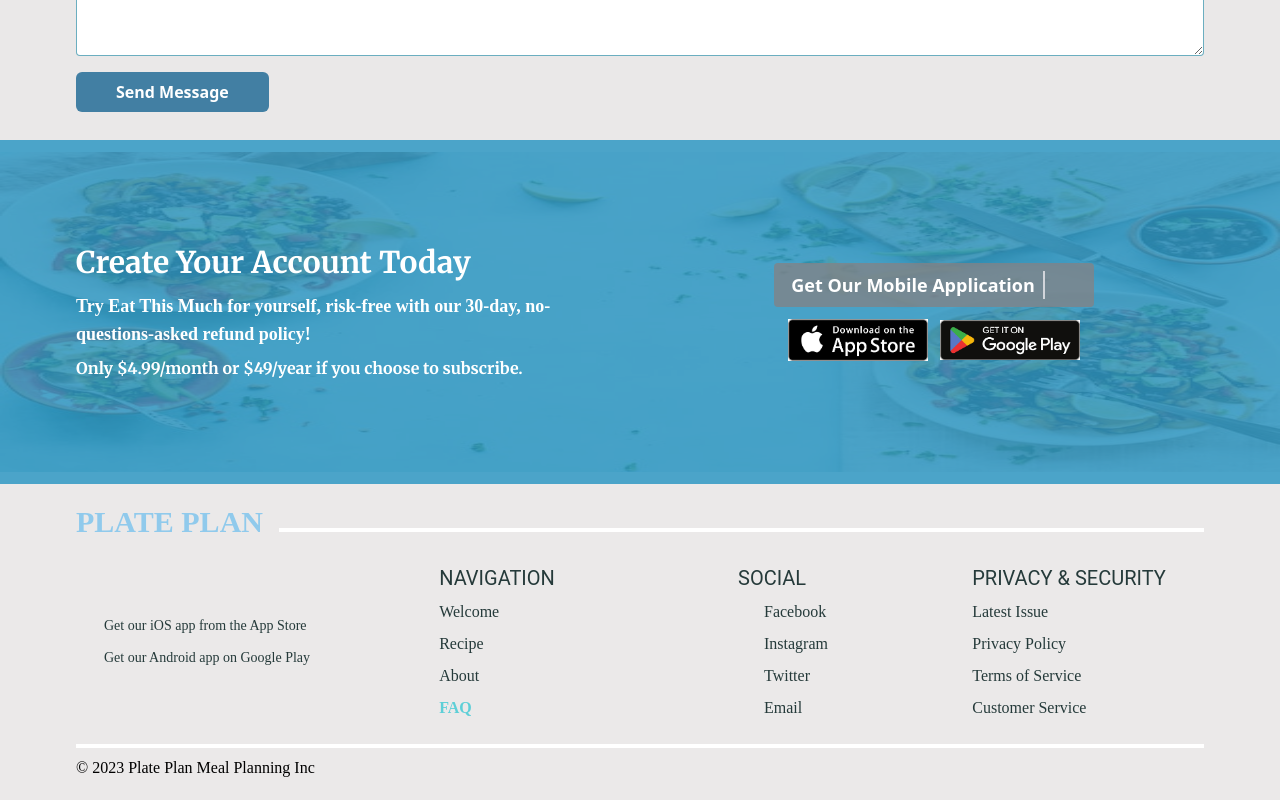
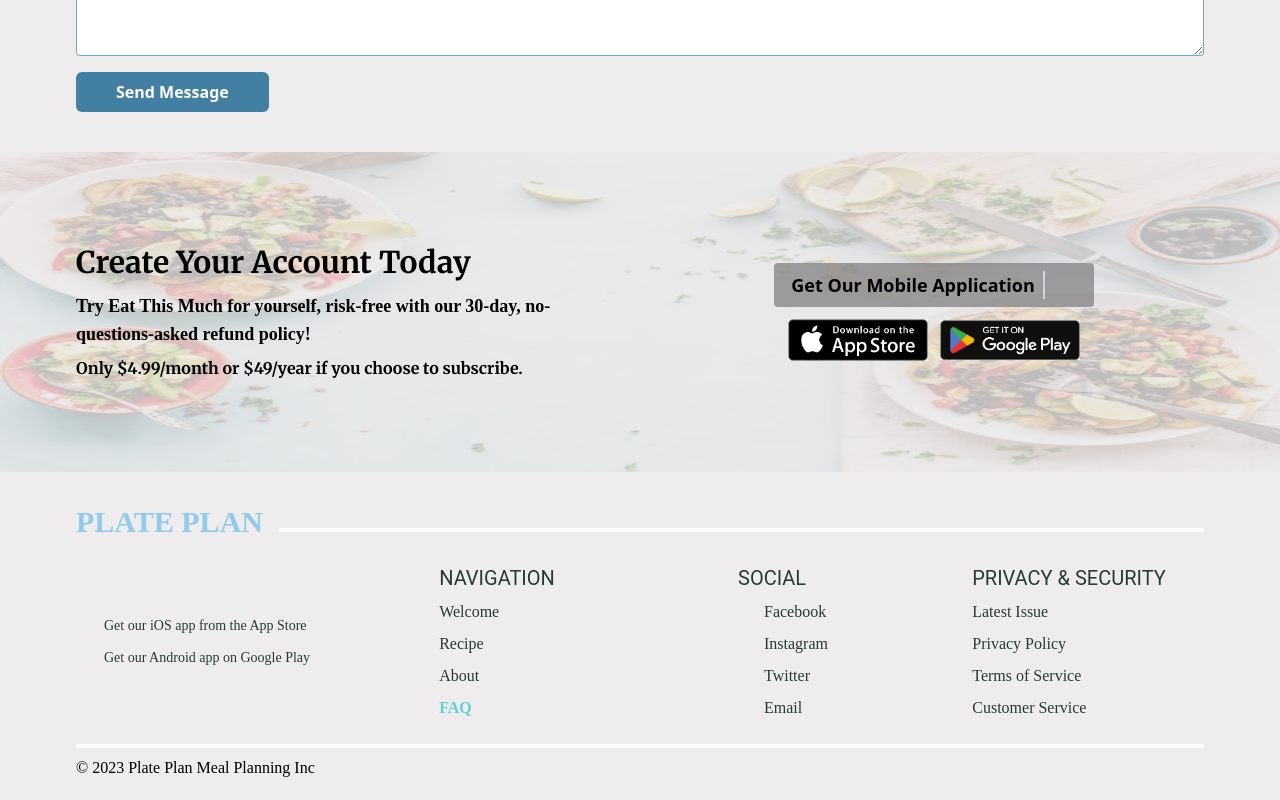
Before and after one commit to samuelbrhane/Svelte-Meal-Plan-App, a Svelte app: page /faq in a window 1280 px wide. Shown: the part 1808-2608 px from the top of the page. Built offline with nearby package versions, Linux system fonts and the light colour scheme; some icons are missing; a web font is replaced by a local one.

Commit message:
update some styles in the each page.

```diff
--- a/src/components/CreateAccount.svelte
+++ b/src/components/CreateAccount.svelte
@@ -2,14 +2,14 @@
   import Icon from "@iconify/svelte";
 </script>
 
-<section class="relative text-white py-3">
+<section class="relative text-black py-3">
   <!-- background image -->
   <img
     src="/add.jpeg"
     alt="createBg"
     class="w-full h-[40vh] md:h-[30vh] lg:h-[40vh] object-center"
   />
-  <div class="w-full h-full absolute left-0 top-0 bg-[#3096c1dd] flex">
+  <div class="w-full h-full absolute left-0 top-0 bg-[#eae8e8cd] flex">
     <div
       class="max-w-6xl mx-auto px-3 grid grid-cols-1 lg:grid-cols-2 gap-3 items-center lg:gap-8 xl:gap-12"
     >
--- a/src/components/FAQ/UserQuestion.svelte
+++ b/src/components/FAQ/UserQuestion.svelte
@@ -4,7 +4,7 @@
 </script>
 
 <!-- users' additional question form -->
-<section class="bg-[#eae8e8] py-7">
+<section class="bg-[#eae8e8cd] py-7">
   <div class="max-w-6xl mx-auto px-3">
     <h1 class="font-semibold font-[Merriweather] text-xl lg:text-2xl mb-3">
       Have a different question?
--- a/src/components/Footer.svelte
+++ b/src/components/Footer.svelte
@@ -6,7 +6,7 @@
   };
 </script>
 
-<footer class="bg-[#eae8e8ef] py-5">
+<footer class="bg-[#eae8e8cd] py-5">
   <div class="max-w-6xl mx-auto px-3">
     <!-- Intro -->
     <div class="flex items-end gap-4">
--- a/src/components/Welcome/Scroll.svelte
+++ b/src/components/Welcome/Scroll.svelte
@@ -30,7 +30,7 @@
 </script>
 
 <div
-  class="container mt-[30px] flex overflow-x-scroll"
+  class="container mt-[30px] pb-[20px] flex overflow-x-scroll"
   style="width: {containerWidth}px "
 >
   {#each items as item}
--- a/src/components/Welcome/Testimonial.svelte
+++ b/src/components/Welcome/Testimonial.svelte
@@ -2,7 +2,7 @@
   import { Scroll } from "../";
 </script>
 
-<section class="relative bg-[#eae8e8ef] py-10">
+<section class="relative bg-[#eae8e8cd] pb-[90px]">
   <!-- Background image -->
   <img
     src="/testimonialBg.jpeg"
@@ -10,7 +10,7 @@
     class="w-full min-h-[500px] rounded-t-[100px]"
   />
   <div
-    class="bg-[#eae8e8ef] absolute top-0 left-0 h-full w-full rounded-t-[100px] pb-40"
+    class="bg-[#eae8e8cd] absolute top-0 left-0 bottom-0 w-full rounded-t-[100px] pb-40"
   >
     <div class=" py-6">
       <h1
```
